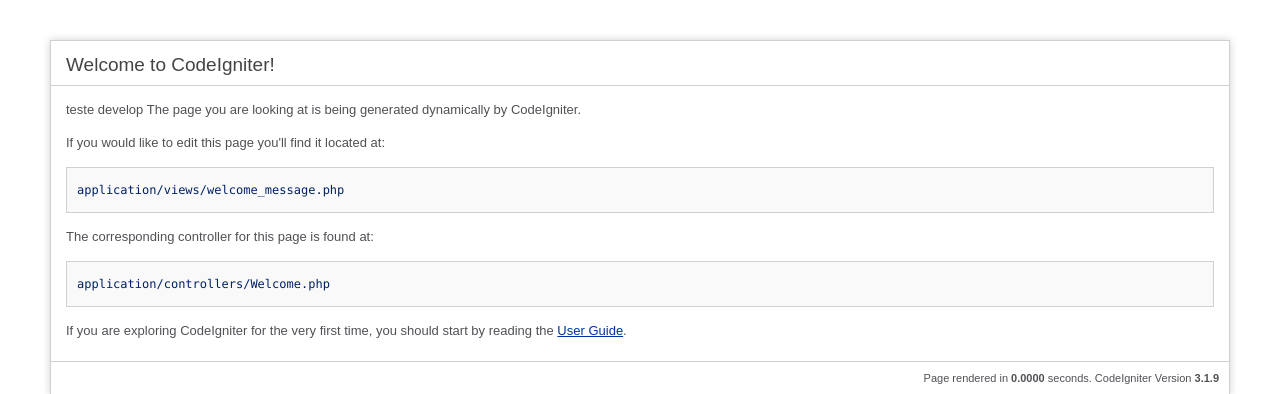
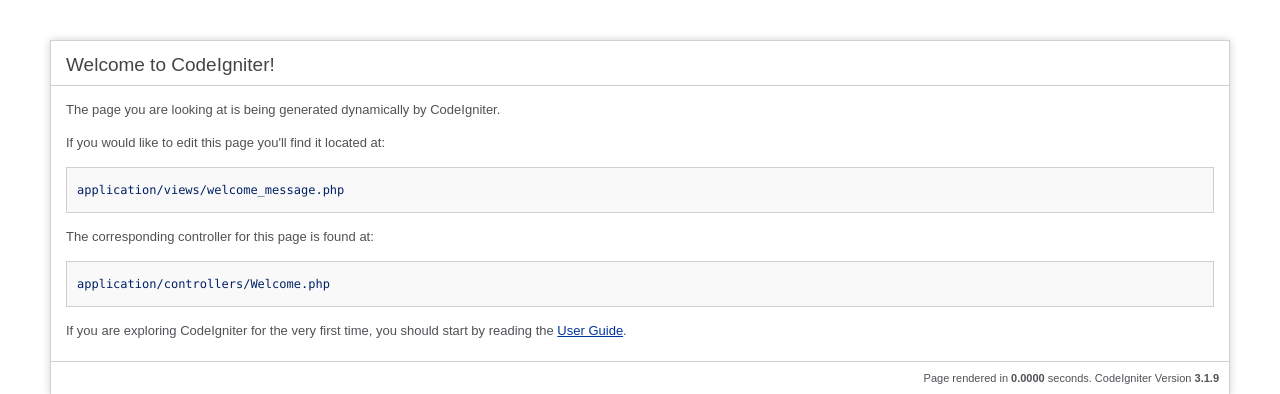
Before and after one commit to AngeloMendes/AppIF, a CodeIgniter app: page /database/ in a window 1280 px wide. Shown: the top 394 px of the page. Run offline with CodeIgniter, Linux system fonts and the light colour scheme.

Commit message:
teste develop

```diff
--- a/application/views/welcome_message.php
+++ b/application/views/welcome_message.php
@@ -71,7 +71,7 @@ defined('BASEPATH') OR exit('No direct script access allowed');
 	<h1>Welcome to CodeIgniter!</h1>
 
 	<div id="body">
-		<p>teste develop The page you are looking at is being generated dynamically by CodeIgniter.</p>
+		<p>The page you are looking at is being generated dynamically by CodeIgniter.</p>
 
 		<p>If you would like to edit this page you'll find it located at:</p>
 		<code>application/views/welcome_message.php</code>
```
